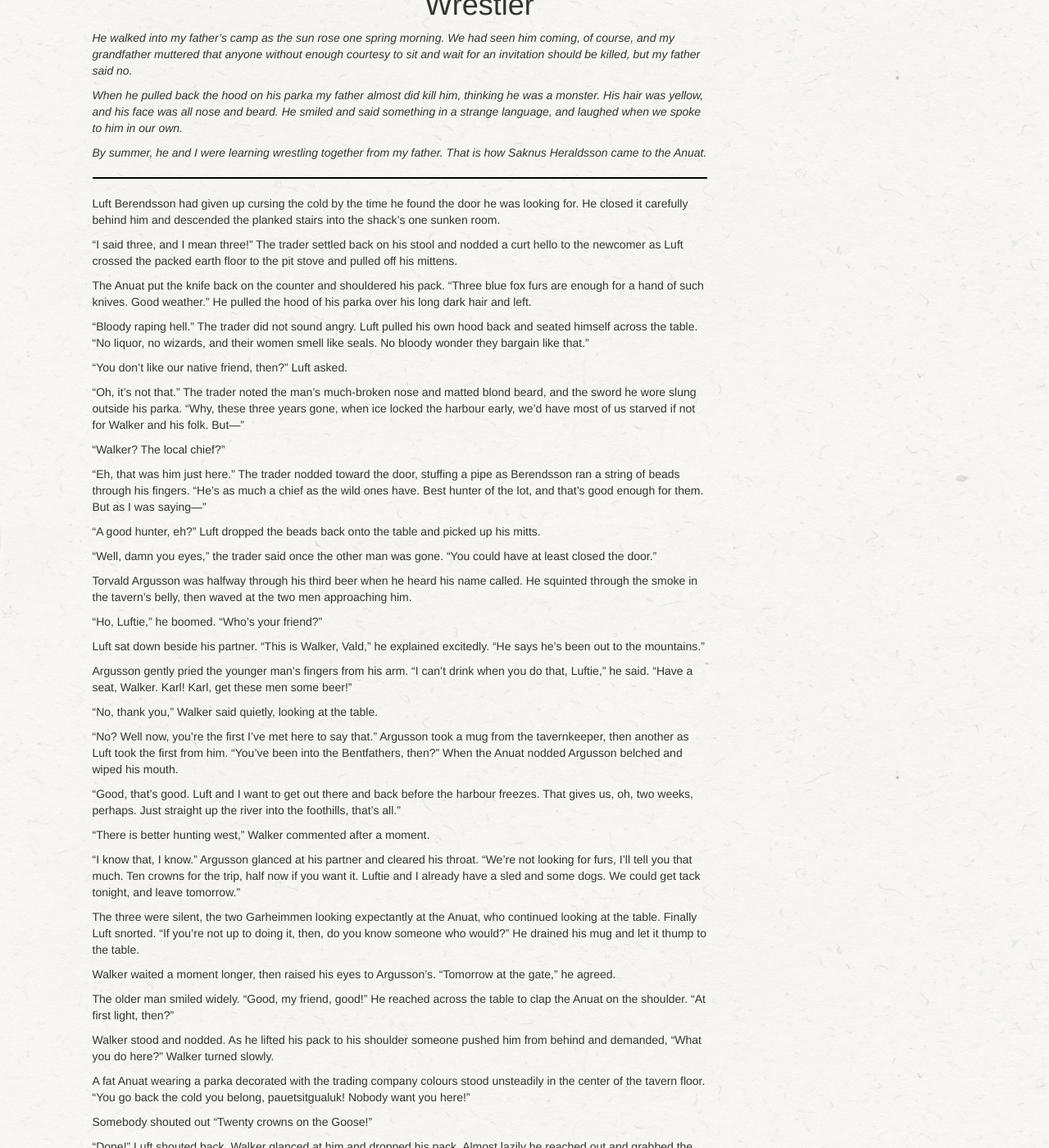
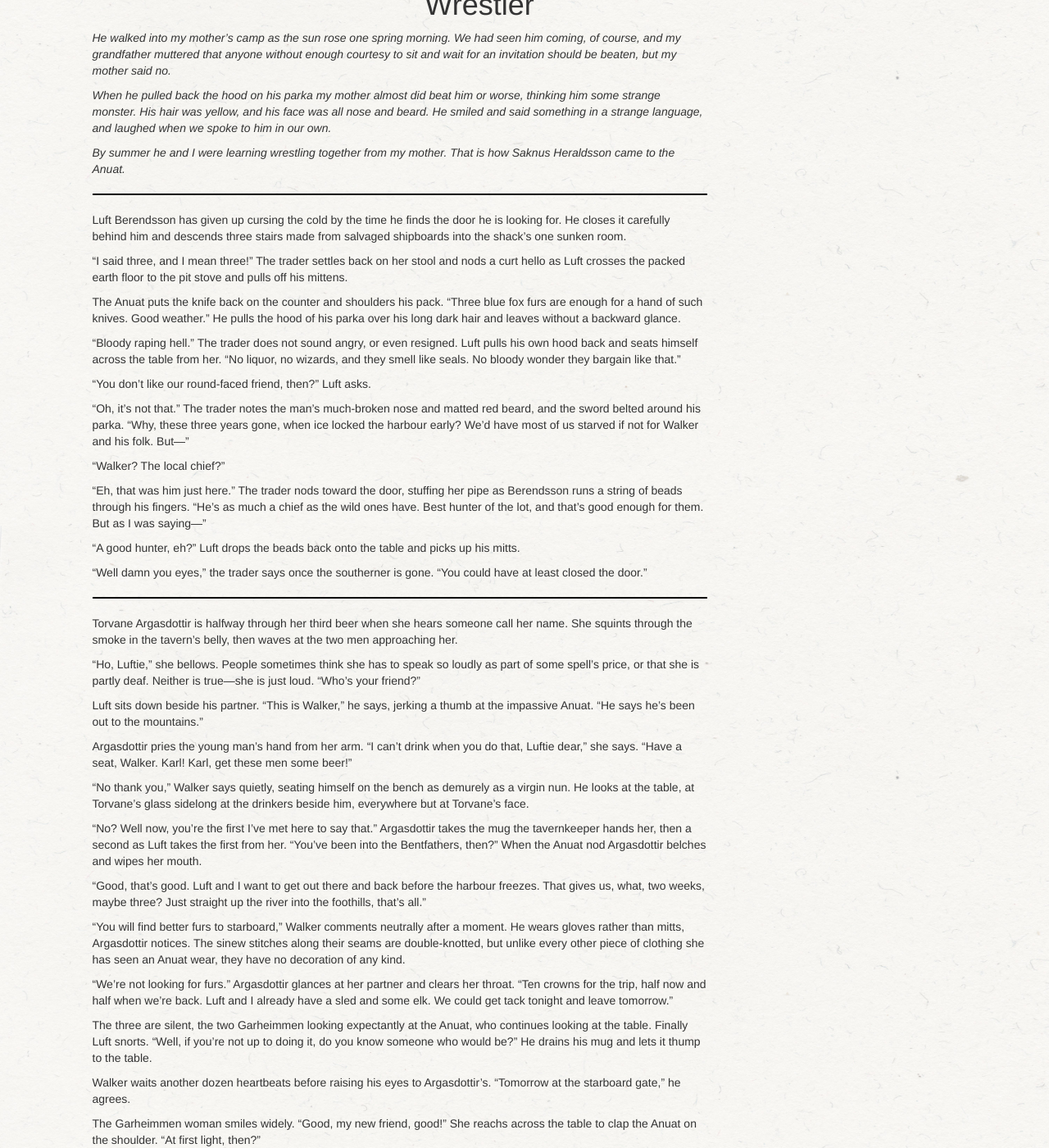
Before and after one commit to gvwilson/sensibleadventures, a Jekyll site: the page built from wrestler/wrestler.md, in a window 1280 px wide and 1400 px high, scrolled down 212 px. Shown: the whole window at 82% size. Built offline with Jekyll 4.4.1, drawn with Linux system fonts in a browser that asks for light colours; nearby versions of some CDN libraries; library files that are not in the unit come from our copies; some of the changed text lies outside the part shown.

Commit message:
Revising first section of Wrestler

```diff
--- a/wrestler/wrestler.md
+++ b/wrestler/wrestler.md
@@ -4,154 +4,223 @@
 permalink: /wrestler/
 ---
 
-*He walked into my father's camp as the sun rose one spring morning. We
-had seen him coming, of course, and my grandfather muttered that anyone
-without enough courtesy to sit and wait for an invitation should be
-killed, but my father said no.*
+*He walked into my mother's camp as the sun rose one spring morning.
+We had seen him coming,
+of course,
+and my grandfather muttered that
+anyone without enough courtesy to sit and wait for an invitation
+should be beaten,
+but my mother said no.*
 
-*When he pulled back the hood on his parka my father almost did kill him,
-thinking he was a monster. His hair was yellow, and his face was all
-nose and beard. He smiled and said something in a strange language, and
-laughed when we spoke to him in our own.*
+*When he pulled back the hood on his parka
+my mother almost did beat him or worse,
+thinking him some strange monster.
+His hair was yellow,
+and his face was all nose and beard.
+He smiled and said something in a strange language,
+and laughed when we spoke to him in our own.*
 
-*By summer, he and I were learning wrestling together from my father.
+*By summer he and I were learning wrestling together from my mother.
 That is how Saknus Heraldsson came to the Anuat.*
 
 ---
 
-Luft Berendsson had given up cursing the cold by the time he found the
-door he was looking for. He closed it carefully behind him and descended
-the planked stairs into the shack's one sunken room.
+Luft Berendsson has given up cursing the cold
+by the time he finds the door he is looking for.
+He closes it carefully behind him
+and descends three stairs made from salvaged shipboards
+into the shack's one sunken room.
 
-"I said three, and I mean three!" The trader settled back on his stool
-and nodded a curt hello to the newcomer as Luft crossed the packed earth
-floor to the pit stove and pulled off his mittens.
+"I said three, and I mean three!"
+The trader settles back on her stool and nods a curt hello
+as Luft crosses the packed earth floor to the pit stove
+and pulls off his mittens.
 
-The Anuat put the knife back on the counter and shouldered his pack.
-"Three blue fox furs are enough for a hand of such knives. Good
-weather." He pulled the hood of his parka over his long dark hair and
-left.
+The Anuat puts the knife back on the counter and shoulders his pack.
+"Three blue fox furs are enough for a hand of such knives.
+Good weather."
+He pulls the hood of his parka over his long dark hair
+and leaves without a backward glance.
 
-"Bloody raping hell." The trader did not sound angry. Luft pulled his
-own hood back and seated himself across the table. "No liquor, no
-wizards, and their women smell like seals. No bloody wonder they bargain
-like that."
+"Bloody raping hell."
+The trader does not sound angry, or even resigned.
+Luft pulls his own hood back and seats himself across the table from her.
+"No liquor,
+no wizards,
+and they smell like seals.
+No bloody wonder they bargain like that."
 
-"You don't like our native friend, then?" Luft asked.
+"You don't like our round-faced friend, then?" Luft asks.
 
-"Oh, it's not that." The trader noted the man's much-broken nose and
-matted blond beard, and the sword he wore slung outside his parka. "Why,
-these three years gone, when ice locked the harbour early, we'd have
-most of us starved if not for Walker and his folk. But---"
+"Oh, it's not that."
+The trader notes the man's much-broken nose and matted red beard,
+and the sword belted around his parka.
+"Why, these three years gone, when ice locked the harbour early?
+We'd have most of us starved if not for Walker and his folk.
+But---"
 
 "Walker? The local chief?"
 
-"Eh, that was him just here." The trader nodded toward the door,
-stuffing a pipe as Berendsson ran a string of beads through his fingers.
-"He's as much a chief as the wild ones have. Best hunter of the lot, and
-that's good enough for them. But as I was saying---"
+"Eh, that was him just here."
+The trader nods toward the door,
+stuffing her pipe as Berendsson runs a string of beads through his fingers.
+"He's as much a chief as the wild ones have.
+Best hunter of the lot, and that's good enough for them.
+But as I was saying---"
 
-"A good hunter, eh?" Luft dropped the beads back onto the table and
-picked up his mitts.
+"A good hunter, eh?"
+Luft drops the beads back onto the table and picks up his mitts.
 
-"Well, damn you eyes," the trader said once the other man was gone. "You
-could have at least closed the door."
-
-Torvald Argusson was halfway through his third beer when he heard his
-name called. He squinted through the smoke in the tavern's belly, then
-waved at the two men approaching him.
-
-"Ho, Luftie," he boomed. "Who's your friend?"
-
-Luft sat down beside his partner. "This is Walker, Vald," he explained
-excitedly. "He says he's been out to the mountains."
-
-Argusson gently pried the younger man's fingers from his arm. "I can't
-drink when you do that, Luftie," he said. "Have a seat, Walker. Karl!
-Karl, get these men some beer!"
-
-"No, thank you," Walker said quietly, looking at the table.
-
-"No? Well now, you're the first I've met here to say that." Argusson
-took a mug from the tavernkeeper, then another as Luft took the first
-from him. "You've been into the Bentfathers, then?" When the Anuat
-nodded Argusson belched and wiped his mouth.
-
-"Good, that's good. Luft and I want to get out there and back before the
-harbour freezes. That gives us, oh, two weeks, perhaps. Just straight up
-the river into the foothills, that's all."
-
-"There is better hunting west," Walker commented after a moment.
-
-"I know that, I know." Argusson glanced at his partner and cleared his
-throat. "We're not looking for furs, I'll tell you that much. Ten crowns
-for the trip, half now if you want it. Luftie and I already have a sled
-and some dogs. We could get tack tonight, and leave tomorrow."
-
-The three were silent, the two Garheimmen looking expectantly at the
-Anuat, who continued looking at the table. Finally Luft snorted. "If
-you're not up to doing it, then, do you know someone who would?" He
-drained his mug and let it thump to the table.
-
-Walker waited a moment longer, then raised his eyes to Argusson's.
-"Tomorrow at the gate," he agreed.
-
-The older man smiled widely. "Good, my friend, good!" He reached across
-the table to clap the Anuat on the shoulder. "At first light, then?"
-
-Walker stood and nodded. As he lifted his pack to his shoulder someone
-pushed him from behind and demanded, "What you do here?" Walker turned
-slowly.
-
-A fat Anuat wearing a parka decorated with the trading company colours
-stood unsteadily in the center of the tavern floor. "You go back the
-cold you belong, pauetsitgualuk! Nobody want you here!"
-
-Somebody shouted out "Twenty crowns on the Goose!"
-
-"Done!" Luft shouted back. Walker glanced at him and dropped his pack.
-Almost lazily he reached out and grabbed the man by the collar, spun
-around and dropped to his knees, tossing the other Anuat into the air.
-The drunk landed heavily and tried to rise. Walker kicked away his
-supporting arm and said something sharp in his own language. The other
-Anuat groaned and lay still.
-
-"Well done, Walker!" Luft shouted. "Hey, you! I hope you've better luck
-at dog fights!" He laughed.
-
-"Are you all right, Walker?" Argusson asked.
-
-The Anuat nodded. "Tomorrow at the gate. Dream well, Not-Hunting-Furs."
-He picked up his pack. "Good night, Little Hunter."
-
-Argusson grabbed his partner's arm as Luft tried to rise from his seat.
-"Little hunter my plums!" he fumed, staring murderously at the Anuat's
-retreating back.
-
-"Oh, come on, Luftie, he meant nothing by it." Argusson raised one hand
-in the air and twisted it, saying a word as he did so. Two steins of
-beer lifted themselves off the servingman's tray and floated over to
-their table. A few patrons stared, and one made a sign.
-
-At the door, Walker nodded and turned to go.
+"Well damn you eyes,"
+the trader says once the southerner is gone.
+"You could have at least closed the door."
 
 ---
 
-"The fat one is a wizard, then. Good. But what of the other?"
+Torvane Argasdottir is halfway through her third beer
+when she hears someone call her name.
+She squints through the smoke in the tavern's belly,
+then waves at the two men approaching her.
 
-"I do not know, my brother. The big-noses say we are small, but he is
-less than a boy of twelve summers."
+"Ho, Luftie," she bellows.
+People sometimes think she has to speak so loudly as part of some spell's price,
+or that she is partly deaf.
+Neither is true---she is just loud.
+"Who's your friend?"
 
-"Be careful of him, my brother." The night was a dark shell, flecked
-here and there with stars like chips of ice. Somewhere a wolf howled
-mournfully.
+Luft sits down beside his partner.
+"This is Walker," he says,
+jerking a thumb at the impassive Anuat.
+"He says he's been out to the mountains."
 
-"I am not afraid, my brother." A moment's silence. "Must I go with them?
-The seals come, in two hands of days. I spoke with Laughs-at-Storms of
-hunting together."
+Argasdottir pries the young man's hand from her arm.
+"I can't drink when you do that, Luftie dear," she says.
+"Have a seat, Walker.
+Karl!
+Karl, get these men some beer!"
 
-"It must be done, my brother. Laugher will hunt next year." The wolf
-mourned again, somewhere in the distance.
+"No thank you," Walker says quietly,
+seating himself on the bench as demurely as a virgin nun.
+He looks at the table,
+at Torvane's glass
+sidelong at the drinkers beside him,
+everywhere but at Torvane's face.
+
+"No?
+Well now, you're the first I've met here to say that."
+Argasdottir takes the mug the tavernkeeper hands her,
+then a second as Luft takes the first from her.
+"You've been into the Bentfathers, then?"
+When the Anuat nod Argasdottir belches and wipes her mouth.
+
+"Good, that's good.
+Luft and I want to get out there and back before the harbour freezes.
+That gives us, what, two weeks, maybe three?
+Just straight up the river into the foothills, that's all."
+
+"You will find better furs to starboard,"
+Walker comments neutrally after a moment.
+He wears gloves rather than mitts,
+Argasdottir notices.
+The sinew stitches along their seams are double-knotted,
+but unlike every other piece of clothing she has seen an Anuat wear,
+they have no decoration of any kind.
+
+"We're not looking for furs."
+Argasdottir glances at her partner and clears her throat.
+"Ten crowns for the trip, half now and half when we're back.
+Luft and I already have a sled and some elk.
+We could get tack tonight and leave tomorrow."
+
+The three are silent,
+the two Garheimmen looking expectantly at the Anuat,
+who continues looking at the table.
+Finally Luft snorts.
+"Well,
+if you're not up to doing it,
+do you know someone who would be?"
+He drains his mug and lets it thump to the table.
+
+Walker waits another dozen heartbeats
+before raising his eyes to Argasdottir's.
+"Tomorrow at the starboard gate," he agrees.
+
+The Garheimmen woman smiles widely.
+"Good, my new friend, good!"
+She reachs across the table to clap the Anuat on the shoulder.
+"At first light, then?"
+
+Walker nods and stands.
+As he lifts his pack to his shoulder
+someone pushes him from behind and demands,
+"What you do here?"
+
+Walker turns slowly.
+A heavyset Anuat wearing a parka decorated with the trading company's colors
+stands unsteadily in the center of the tavern floor.
+"You go back the cold you belong, *pauetsitgualuk*!
+Nobody want you here!"
+And then he spits on the floor.
+
+Someone whoops.
+Someone else shouts, "Twenty crowns on the Goose!"
+The bartender lifts a cudgel from its resting place behind the bar
+but says nothing.
+
+Walker turns as if to go.
+The larger Anuat says something in their own tongue and reaches for him.
+Somehow Walker's hand is there to grab his sleeve.
+He tugs, turns,
+brings one leg up between the other man's thighs,
+bends,
+and the one they call the Goose goes over him to land on his back.
+Walker's pack is still on his shoulder.
+
+Argasdottir is on her feet.
+"Are you all right?" she asks.
+
+The Anuat nods.
+"Tomorrow at the gate. Dream well, Not-Hunting-Furs.
+And you also, Little Hunter."
+
+Argasdottir puts her hand on Luft's shoulder
+and pushes him back into his seat as he starts to rise.
+"Little hunter my plums!" he fumes,
+staring murderously at the Anuat's retreating back.
+
+"Oh, come on, he meant nothing by it."
+Argasdottir raises one hand and twists it,
+saying a word as she does so.
+Two steins of beer lift themselves off the bar
+and float over to their table.
+A few patrons stare,
+and one makes a sign.
+
+---
+
+*"So the woman is a magician.
+Good.
+But what of the other?"*
+
+*"I do not know, my brother.
+The big-noses say we are small,
+but he is less than a boy of twelve summers."*
+
+*"Be careful of him, my brother."
+The night is a dark shell
+flecked here and there with stars like chips of ice.
+An elk bleats somewhere in the distance.
+Another answers it.*
+
+*"I am not afraid, my brother."
+There is a moment's silence.
+"Must it be done now?
+The people will gather soon,
+and I would share a blanket with Laughs-at-Storms."*
+
+*"It must be done, my brother.
+You and Laugher can play at arrows and quivers next year."
+The elk bleats again.*
 
 ---
 
@@ -224,7 +293,7 @@
 when we got here, we could do this ourselves. Why in Tir's name do we
 need somebody else?" Another snowball smacked against the wall.
 
-Just then Argusson spotted a dark blot approaching the gate. "Eh,
+Just then Argasdottir spotted a dark blot approaching the gate. "Eh,
 Luftie, he's here," he said, struggling to his feet inside a double
 layer of furs. "Hello, Walker, good day!"
 
@@ -242,7 +311,7 @@
 
 "I've already checked those," Luft said sharply. The Anuat continued to
 pull and twist the leather straps, making minute adjustment and re-tying
-knots. The younger man looked at Argusson angrily, only to be shushed
+knots. The younger man looked at Argasdottir angrily, only to be shushed
 with a handwave.
 
 The Anuat made a last slight adjustment in the length of a trace, then
@@ -251,7 +320,7 @@
 
 He strapped on his skis as carefully as he had tested the dog's traces,
 then picked up his spears, reversed them, and pushed. With a shout and a
-whipcrack Argusson followed in the sled; still cursing, Luft followed
+whipcrack Argasdottir followed in the sled; still cursing, Luft followed
 behind, a knit cap on his head and his sword slung at his side.
 
 The trading post disappeared behind the first white hill and was soon
@@ -262,7 +331,7 @@
 their path for a time before turning to continue its delayed journey
 south. By unspoken consent, Walker stayed out front, his steady heave,
 heave, heave on his makeshift skipoles almost hypnotic. Seated on the
-dogsled, Argusson finally grunted and pulled a small flask from a pocket
+dogsled, Argasdottir finally grunted and pulled a small flask from a pocket
 of his parka. He drew the cork with his teeth and spat it out, then took
 a deep swallow.
 
@@ -273,10 +342,10 @@
 skis and spears together in the snow as Luft came forward to the sled.
 
 "Tir's plums, I ache all over." The younger Garheimmen stretched and
-yawned. "Set up the tents, Walker, I'll get the dogs." Argusson frowned,
+yawned. "Set up the tents, Walker, I'll get the dogs." Argasdottir frowned,
 then relaxed when Walker pulled a small shovel off the sled and began
 scooping out a patch of snow. As the Anuat began to erect their two
-tents Argusson planted five stakes in a circle around their camp. He was
+tents Argasdottir planted five stakes in a circle around their camp. He was
 tying a design on them in red cord when he noticed that Walker had
 stopped and was watching him.
 
@@ -284,10 +353,10 @@
 
 The Anuat scowled. "What is this?"
 
-Argusson shrugged. "A warding spell. If anyone crosses it during the
+Argasdottir shrugged. "A warding spell. If anyone crosses it during the
 night, or tries to do magic across it, I'll know. Just a precaution."
 
-The Anuat grunted and went back to work. Argusson shrugged again and
+The Anuat grunted and went back to work. Argasdottir shrugged again and
 continued his magic.
 
 ---
@@ -382,7 +451,7 @@
 was clear and bright, and as cold as a deep sea.
 
 "What wrong?" Luft asked, undoing the straps on his skis and stepping up
-beside the older man. Argusson shook his head.
+beside the older man. Argasdottir shook his head.
 
 "I don't know, lad. Walker?" The dogs had dropped into the snow panting,
 taking the opportunity to rest. One yipped as another snapped at its
@@ -411,18 +480,18 @@
 suppose we'll be cooking for them tonight, eh?" He sounded as though it
 were a personal triumph.
 
-"They are two days gone from here." For the first time Argusson heard
+"They are two days gone from here." For the first time Argasdottir heard
 emotion in the Anuat's voice. "You will not cook them supper tonight,
 little man." He started to walk back to his skis.
 
 "I told you not to call me that, you bloody raping son of a sow!" Luft
-knocked away Argusson's arm and strode through the snow. "You bloody
+knocked away Argasdottir's arm and strode through the snow. "You bloody
 well apologize, or I'm going to rip your plums off and feed them to the
 dogs!"
 
 The Anuat stared in the direction they had been travelling. "We will
 keep going north," he said calmly. "It is not wise to rest the dogs
-without feeding them, friend Torvald."
+without feeding them, friend Torvane."
 
 "Apologize, you pig!" Luft ran the last two steps and swung roundhouse
 at the guide.
@@ -435,18 +504,18 @@
 reversed his spear and braced himself.
 
 A sudden flash blinded them both. Someone howled at the magic glare, but
-Argusson couldn't tell if it was his partner or their guide. The dogs
+Argasdottir couldn't tell if it was his partner or their guide. The dogs
 began barking furiously.
 
 When Luft's vision cleared he was sitting in the snow, his sword still
 in his hand, his head aching. He saw the wizard quieting the dogs, and
 the Anuat standing a few meters away with his hands still over his eyes.
 
-Argusson looked up. "Serves you right," he said shortly. "Walker! Are
+Argasdottir looked up. "Serves you right," he said shortly. "Walker! Are
 your eyes all right?"
 
 The Anuat slowly lowered his hands, then nodded. There were tears on his
-cheeks. He looked at Argusson for a long instant, then stooped to pick
+cheeks. He looked at Argasdottir for a long instant, then stooped to pick
 up his spear. "We have lost time," he said. He walked back to his skis
 slowly.
 
@@ -471,13 +540,13 @@
 when Walker told the others that it was time to leave the sled.
 
 "Today, walking, will bring us to your place," the Anuat said as Luft
-and Argusson sorted through their gear. "Do not leave food for the dogs.
+and Argasdottir sorted through their gear. "Do not leave food for the dogs.
 They would fight for it."
 
 Luft said something under his breath, then straightened and shouldered
 his own small pack. "I'm ready when you are, Vald. Let's get up there."
 
-Argusson stuffed some more vials and pouches into his parka, then tied
+Argasdottir stuffed some more vials and pouches into his parka, then tied
 the bindings. "I hope that will do. Ready, Walker? Right, then, and
 off." With Walker leading, Luft behind him, the three began walking. I
 waited until the men were a hand of hundreds of paces gone, then cut the
@@ -491,11 +560,11 @@
 
 Walker climbed steadily, pausing occasionally to let the others catch
 up. Luft moved with dogged determination, never looking directly at the
-Anuat. Behind them Argusson struggled, breathing great irregular clouds
+Anuat. Behind them Argasdottir struggled, breathing great irregular clouds
 of steam. Neither Garheimmen noticed the darkening sky until the first
 flakes of snow began to fall.
 
-"Bloody frozen hell," Luft cursed at one spot when Argusson dropped his
+"Bloody frozen hell," Luft cursed at one spot when Argasdottir dropped his
 weight onto a convenient bulge of the mountain and gulped air. "Would
 have been better if I'd stayed in Karlslod Castle waiting trial, maybe,
 instead of following you and that damned old map of yours."
@@ -536,22 +605,22 @@
 they now? One guess who let them know we were coming!" He spat and
 kicked the corpse.
 
-"Walker!" Argusson shouted, then waited. "Walker, are you there?"
+"Walker!" Argasdottir shouted, then waited. "Walker, are you there?"
 
 Silence.
 
 Luft laughed hysterically. "Did I tell you! Led us right into a trap,
 your bloody little flat-faced friend. Tir's plums, shut up, Vald!" the
-small man shouted as Argusson filled his lungs to call again. "He's
+small man shouted as Argasdottir filled his lungs to call again. "He's
 gone, isn't he? And good riddance, I say."
 
-Argusson slumped a little and sighed, staring at the dead man as the
+Argasdottir slumped a little and sighed, staring at the dead man as the
 falling snow made a shroud. "We need Walker, Luftie." His voice was
 almost pleading.
 
 "Why?" Berendsson demanded. "What in hell can he do that I can't?"
 
-Argusson looked up. "Nothing," he finally said. "Come on, we're almost
+Argasdottir looked up. "Nothing," he finally said. "Come on, we're almost
 there." The younger man wiped his blade on the corpse, but did not
 sheath it. The two men started walking. Around them my storm thickened.
 
@@ -746,7 +815,7 @@
 the pattern was a slab of stone large enough for a man to lie upon,
 stained and discoloured, and two wooden boxes.
 
-Finally Argusson nodded. "That's Heraldsson, for certain. I guess he
+Finally Argasdottir nodded. "That's Heraldsson, for certain. I guess he
 annoyed the flat-faces a bit much."
 
 "Can you get through it?" Luft asked.
@@ -758,21 +827,21 @@
 see what he was doing without exposing myself. I would have cursed, but
 he might have felt that.
 
-Finally Argusson stood. "Give me your torch," he said. Luft handed it to
+Finally Argasdottir stood. "Give me your torch," he said. Luft handed it to
 him. "And your sword." At Luft's quizzical look the wizard added, "It's
 steel," as if that were an explanation. "Now, kneel there. No, more to
-the left." Putting the sword down, Argusson finished drawing his design
+the left." Putting the sword down, Argasdottir finished drawing his design
 around his partner, then propped the torch against the wall.
 
 "Now, keep your eyes on those boxes. When they start to glow, you get in
 there and grab them. Heraldsson's treasure must be in them."
 
-"When they glow. Right, let's be done." Luft sounded eager; Argusson
+"When they glow. Right, let's be done." Luft sounded eager; Argasdottir
 shook his head.
 
 He began to chant in a language I did not know. I felt power gently
 stirring at his command. Luft crouched, staring across the old pentacle.
-Argusson's voice grew louder, more commanding. Suddenly he shouted three
+Argasdottir's voice grew louder, more commanding. Suddenly he shouted three
 words, then again, and again, and reached down and grabbed the sword and
 swung it over his head and down into Luft Berendsson's neck.
 
@@ -783,7 +852,7 @@
 suggested such a thing as sacrificing a man.
 
 The torch flickered alight, then steadied. With the sword still in his
-hand Argusson stumbled across the floor.
+hand Argasdottir stumbled across the floor.
 
 "There's no gold," I whispered. He shrieked and spun around.
 
@@ -816,7 +885,7 @@
 
 I feinted to the left, then stepped back and leaned into his lunge. The
 sword slid easily through the parka, through my chest, and out my back.
-Argusson screamed in terror as the hood fell back from my rotted
+Argasdottir screamed in terror as the hood fell back from my rotted
 features.
 
 "Too late," he heard me whisper as my fleshless hands wrung his neck.
```
